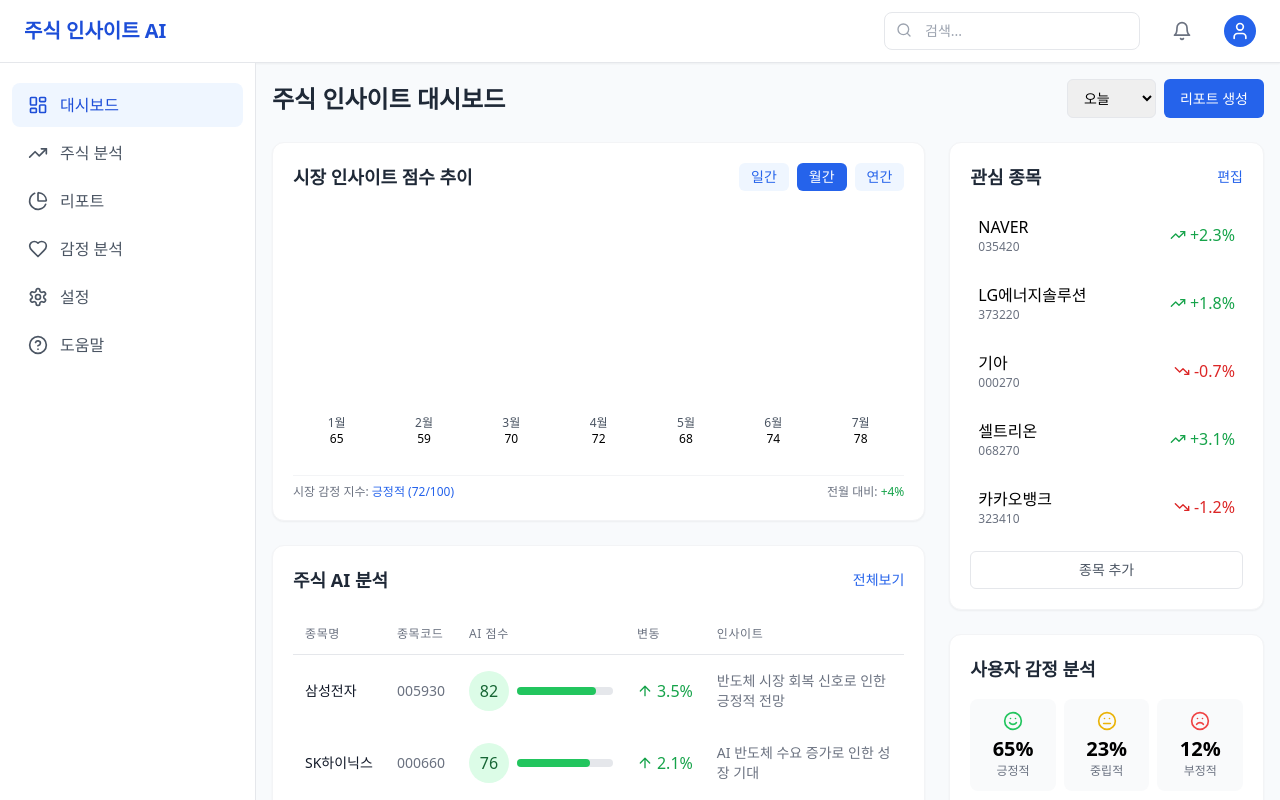
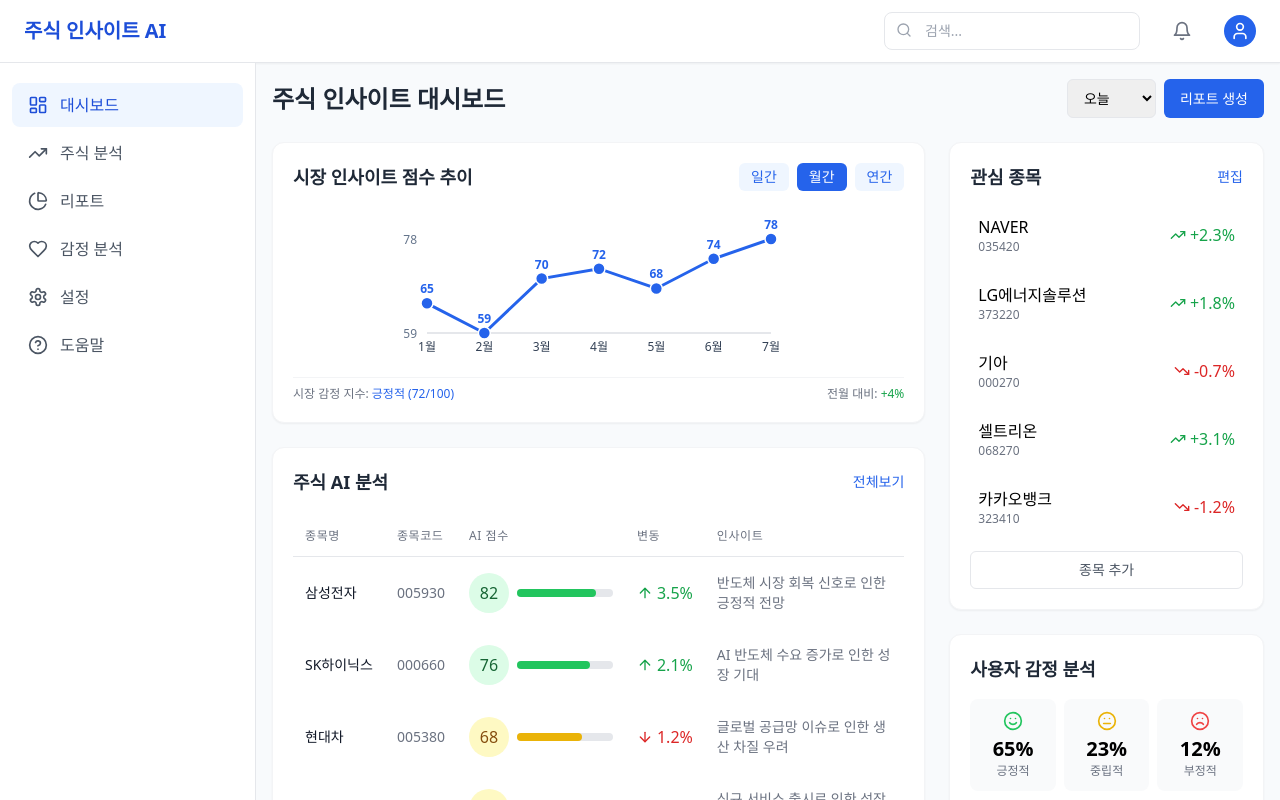
Before and after one commit to wonjunsea/ai3_client, a React (Vite) app: page / in a window 1280 px wide. Shown: the top 800 px of the page. Built offline with nearby package versions, Linux system fonts and the light colour scheme.

Commit message:
feat: 꺾은선 그래프 추가

```diff
--- a/src/components/AnalysisChart.tsx
+++ b/src/components/AnalysisChart.tsx
@@ -1,31 +1,37 @@
-import React from 'react';
+import React from "react";
 export const AnalysisChart = () => {
-  // In a real app, we would use a charting library like recharts
-  // For now, we'll create a visual representation with divs
-  const monthlyData = [{
-    month: '1월',
-    score: 65
-  }, {
-    month: '2월',
-    score: 59
-  }, {
-    month: '3월',
-    score: 70
-  }, {
-    month: '4월',
-    score: 72
-  }, {
-    month: '5월',
-    score: 68
-  }, {
-    month: '6월',
-    score: 74
-  }, {
-    month: '7월',
-    score: 78
-  }];
-  const maxScore = Math.max(...monthlyData.map(d => d.score));
-  return <div className="bg-white rounded-xl shadow-sm p-5 border border-gray-100">
+  // 더미 데이터
+  const monthlyData = [
+    { month: "1월", score: 65 },
+    { month: "2월", score: 59 },
+    { month: "3월", score: 70 },
+    { month: "4월", score: 72 },
+    { month: "5월", score: 68 },
+    { month: "6월", score: 74 },
+    { month: "7월", score: 78 },
+  ];
+  const maxScore = Math.max(...monthlyData.map((d) => d.score));
+  const minScore = Math.min(...monthlyData.map((d) => d.score));
+
+  // SVG 선형 그래프용 계산 (크기 소폭 축소)
+  const width = 400;
+  const height = 150;
+  const padding = 28;
+  const points = monthlyData.map((item, i) => {
+    const x = padding + (i * (width - 2 * padding)) / (monthlyData.length - 1);
+    // y축은 값이 클수록 위로 가야 하므로 반전
+    const y =
+      padding +
+      ((maxScore - item.score) * (height - 2 * padding)) /
+        (maxScore - minScore || 1);
+    return { x, y, value: item.score, month: item.month };
+  });
+  const linePath = points
+    .map((p, i) => `${i === 0 ? "M" : "L"}${p.x},${p.y}`)
+    .join(" ");
+
+  return (
+    <div className="bg-white rounded-xl shadow-sm p-5 border border-gray-100">
       <div className="flex items-center justify-between mb-5">
         <h3 className="text-lg font-bold text-gray-800">
           시장 인사이트 점수 추이
@@ -42,24 +48,86 @@ export const AnalysisChart = () => {
           </button>
         </div>
       </div>
-      <div className="h-64 flex items-end justify-between pb-5 mb-2">
-        {monthlyData.map((item, index) => <div key={index} className="flex flex-col items-center flex-1">
-            <div className="w-12 rounded-t-md bg-blue-500" style={{
-          height: `${item.score / maxScore * 100}%`,
-          backgroundColor: item.score > 70 ? '#4ade80' : item.score > 65 ? '#60a5fa' : '#f87171'
-        }} />
-            <div className="text-xs mt-2 text-gray-600">{item.month}</div>
-            <div className="text-xs font-medium">{item.score}</div>
-          </div>)}
+      {/* 선형(꺾은선) 그래프 */}
+      <div className="w-full flex justify-center mb-4">
+        <svg width={width} height={height}>
+          {/* 축 라인 */}
+          <line
+            x1={padding}
+            y1={height - padding}
+            x2={width - padding}
+            y2={height - padding}
+            stroke="#e5e7eb"
+            strokeWidth="2"
+          />
+          {/* y축 라벨 (최대/최소) */}
+          <text
+            x={padding - 10}
+            y={padding + 5}
+            fontSize="12"
+            fill="#64748b"
+            textAnchor="end"
+          >
+            {maxScore}
+          </text>
+          <text
+            x={padding - 10}
+            y={height - padding + 5}
+            fontSize="12"
+            fill="#64748b"
+            textAnchor="end"
+          >
+            {minScore}
+          </text>
+          {/* x축 월 라벨 */}
+          {points.map((p, i) => (
+            <text
+              key={i}
+              x={p.x}
+              y={height - padding + 18}
+              fontSize="12"
+              fill="#334155"
+              textAnchor="middle"
+            >
+              {p.month}
+            </text>
+          ))}
+          {/* 꺾은선 */}
+          <path d={linePath} fill="none" stroke="#2563eb" strokeWidth="3" />
+          {/* 점과 값 */}
+          {points.map((p, i) => (
+            <g key={i}>
+              <circle
+                cx={p.x}
+                cy={p.y}
+                r={6}
+                fill="#2563eb"
+                stroke="#fff"
+                strokeWidth="1.5"
+              />
+              <text
+                x={p.x}
+                y={p.y - 10}
+                textAnchor="middle"
+                fontSize="12"
+                fontWeight="bold"
+                fill="#2563eb"
+              >
+                {p.value}
+              </text>
+            </g>
+          ))}
+        </svg>
       </div>
       <div className="flex justify-between text-xs text-gray-500 pt-2 border-t border-gray-100">
         <div>
-          시장 감정 지수:{' '}
+          시장 감정 지수:{" "}
           <span className="text-blue-600 font-medium">긍정적 (72/100)</span>
         </div>
         <div>
           전월 대비: <span className="text-green-600 font-medium">+4%</span>
         </div>
       </div>
-    </div>;
+    </div>
+  );
 };
```
